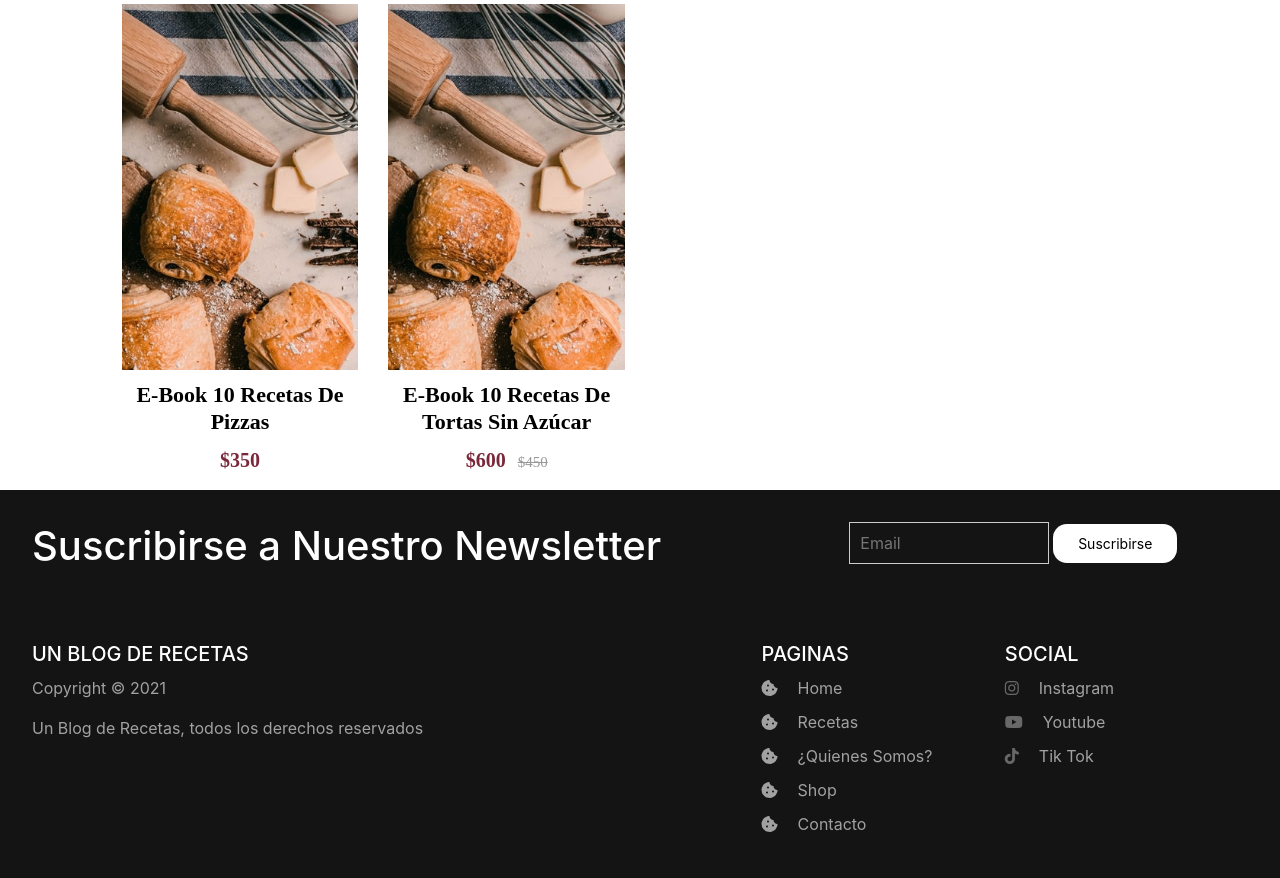
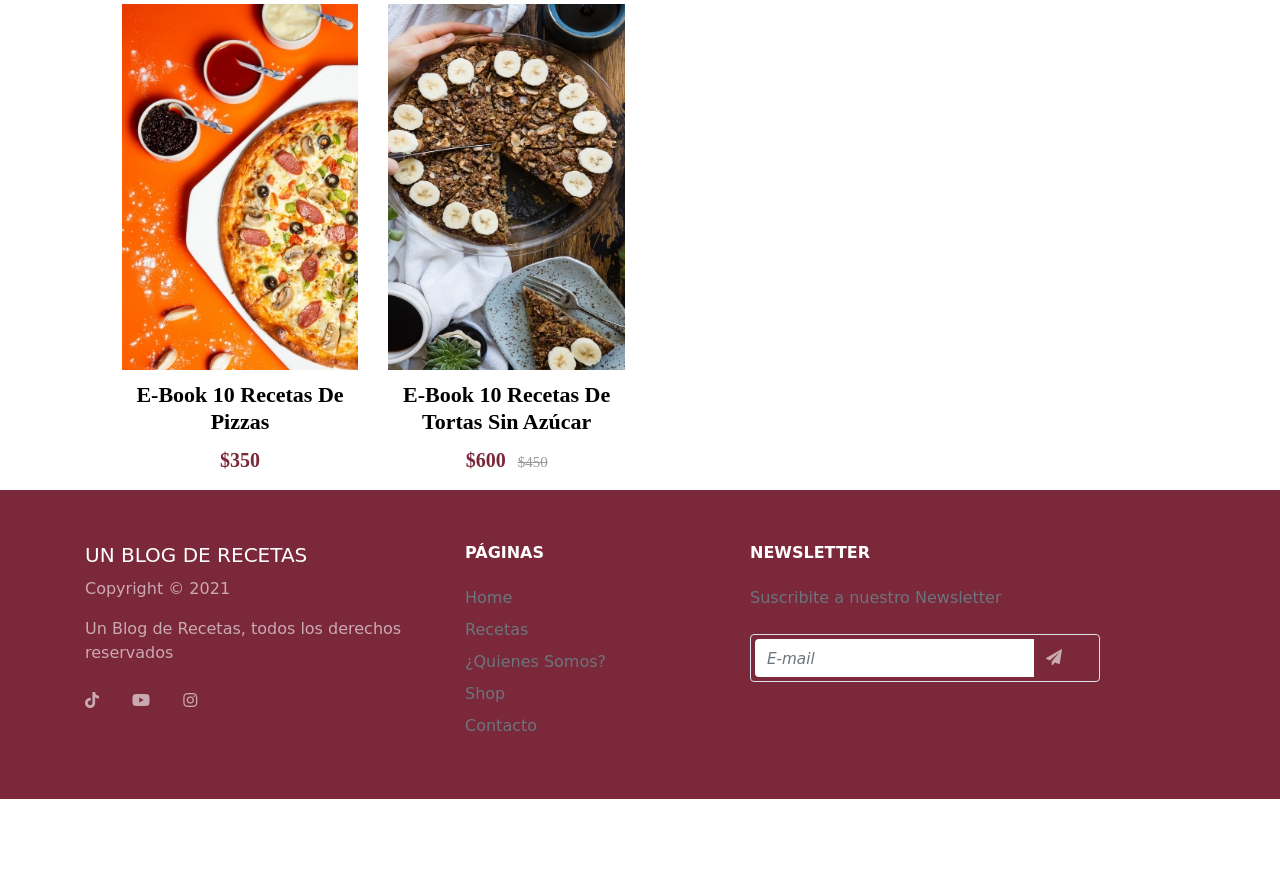
Before and after one commit to SebastianDeFranco/Trabajo-Codehouse, a website: page views/shop.html in a window 1280 px wide. Shown: the part 692-1570 px from the top of the page. After the commit the page ends 1491 px from the top, so only its background shows below. Drawn offline with nearby package versions, Linux system fonts and the light colour scheme; a web font is replaced by a local one.

Commit message:
nuevos cambios

```diff
--- a/assets/scss/archivo.scss
+++ b/assets/scss/archivo.scss
@@ -16,13 +16,14 @@ $blanco:#fff;
     text-decoration: none;
     font-size: 25px;
     padding: 10px;
-    transition: 0,5s;
+    transition: 0.5s;
 }
 
 .nav-link--color:hover{
     text-decoration: none;
     color: $blanco;
-    border-bottom: 2px solid $rosa;
+    background: #b43d57;
+    border-radius: 5px;
 }
 
 .espacio{
@@ -111,9 +112,6 @@ $blanco:#fff;
 /*========================================
 ================== SHOP ==================
 ==========================================*/
-.fondo-shop{
-    background: url('../../img/Plantilla-bg.jpg');
-}
 
 .product-grid6,.product-grid6 .product-image6{
     overflow:hidden
@@ -390,6 +388,12 @@ i{
         width: 100px;
         height: 100px;
     }
+    .grid-recetas{
+        display: grid;
+        grid-template-columns: 1fr 1fr 1fr;
+        justify-content: space-between;
+        margin-left: 10px;
+    }
 
     footer{
         height: 55vh;
--- a/views/shop.html
+++ b/views/shop.html
@@ -56,14 +56,14 @@
     </header>
 <!--==============SHOP================-->
 
-    <div class="container col-xl-10">
+    <div class="container col-xl-10 body">
         <h3 class="titulo-principal">Shop</h3>
         <div class="row">
             <div class="col-xl-3 col-md-3 col-sm-6">
                 <div class="product-grid6">
                     <div class="product-image6">
                         <a href="#">
-                            <img src="../img/shop-book.jpg" alt="e-book recetas de navidad">
+                            <img src="../img/navidad-ebook.jpg" alt="e-book recetas de navidad">
                         </a>
                     </div>
                     <div class="product-content">
@@ -83,7 +83,7 @@
                 <div class="product-grid6">
                     <div class="product-image6">
                         <a href="#">
-                            <img class="pic-1" src="../img/shop-book.jpg" alt="e-book 10 recetas sin Tacc">
+                            <img class="pic-1" src="../img/tacc-ebook.jpg" alt="e-book 10 recetas sin Tacc">
                         </a>
                     </div>
                     <div class="product-content">
@@ -102,7 +102,7 @@
                 <div class="product-grid6">
                     <div class="product-image6">
                         <a href="#">
-                            <img class="pic-1" src="../img/shop-book.jpg" alt="e-book 50 recetas Dulces">
+                            <img class="pic-1" src="../img/macaron-ebook.jpg" alt="e-book 50 recetas Dulces">
                         </a>
                     </div>
                     <div class="product-content">
@@ -142,7 +142,7 @@
                 <div class="product-grid6">
                     <div class="product-image6">
                         <a href="#">
-                            <img class="pic-1" src="../img/shop-curso.jpg" alt="Curso online">
+                            <img class="pic-1" src="../img/pizza-ebook.jpg" alt="Curso online">
                         </a>
                     </div>
                     <div class="product-content">
@@ -161,7 +161,7 @@
                 <div class="product-grid6">
                     <div class="product-image6">
                         <a href="#">
-                            <img class="pic-1" src="../img/shop-curso.jpg" alt="Curso online">
+                            <img class="pic-1" src="../img/sin-azucar-ebook.jpg" alt="Curso online">
                         </a>
                     </div>
                     <div class="product-content">
@@ -183,39 +183,43 @@
 
 
 <!--==============FOOTER===============-->
-<footer>
-        <div class="footer__newsletter">
-            <h2 class="footer__titulo--grande">Suscribirse a Nuestro Newsletter</h2>
-            <form action="">
-                <input type="text" placeholder="Email" class="footer__email">
-                <button class="footer__boton">Suscribirse</button>
-            </form>
-        </div>
-        <div class="footer__main">
-            <div>
+<footer class="fondo-nav body">
+    <div class="container py-5">
+        <div class="row">
+            <div class="col-lg-4 col-md-6 mb-4 mb-lg-0">
                 <h2 class="footer__titulo">Un Blog de Recetas</h2>
                     <p class="footer__parrafo">Copyright &copy; 2021</p>
                     <p class="footer__parrafo">Un Blog de Recetas, todos los derechos reservados</p>
-            </div>
-            <div>
-                <h2 class="footer__titulo">Paginas</h2>
-                <ul class="footer__lista">
-                    <li><a href="../index.html" class="footer__links"><i class="fas fa-cookie-bite"></i>Home</a></li>
-                    <li><a href="./recetas.html" class="footer__links"><i class="fas fa-cookie-bite"></i>Recetas</a></li>
-                    <li><a href="./nosotras.html" class="footer__links"><i class="fas fa-cookie-bite"></i>¿Quienes Somos?</a></li>
-                    <li><a href="./shop.html" class="footer__links"><i class="fas fa-cookie-bite"></i>Shop</a></li>
-                    <li><a href="./contacto.html" class="footer__links"><i class="fas fa-cookie-bite"></i>Contacto</a></li>
+                <ul class="list-inline mt-4">
+                    <li class="list-inline-item"><a href="#" target="_blank" title="Tiktok"><i class="fab fa-tiktok footer__links"></i></a></li>
+                    <li class="list-inline-item"><a href="#" target="_blank" title="Youtube"><i class="fab fa-youtube footer__links"></i></a></li>
+                    <li class="list-inline-item"><a href="#" target="_blank" title="Instagram"><i class="fab fa-instagram footer__links"></i></a></li>
                 </ul>
             </div>
-            <div>
-                <h2 class="footer__titulo">Social</h2>
-                    <ul class="footer__lista">
-                        <li><a href="https://www.instagram.com/unblogderecetas/?hl=es-la" class="footer__links"><i class="fab fa-instagram footer__links"></i>Instagram</a></li>
-                        <li><a href="https://www.youtube.com/channel/UCScyf2paLxI53kEVjIsCjdQ" class="footer__links"><i class="fab fa-youtube footer__links"></i>Youtube</a></li>
-                        <li><a href="https://www.tiktok.com/@unblogderecetas?lang=es" class="footer__links"><i class="fab fa-tiktok footer__links"></i>Tik Tok</a></li>
-                    </ul>
+            <div class="col-lg-3 col-md-6 mb-4 mb-lg-0">
+                <h6 class="text-uppercase font-weight-bold mb-4">Páginas</h6>
+                <ul class="list-unstyled mb-0">
+                    <li class="mb-2"><a href="#" class="text-muted">Home</a></li>
+                    <li class="mb-2"><a href="#" class="text-muted">Recetas</a></li>
+                    <li class="mb-2"><a href="#" class="text-muted">¿Quienes Somos?</a></li>
+                    <li class="mb-2"><a href="#" class="text-muted">Shop</a></li>
+                    <li class="mb-2"><a href="#" class="text-muted">Contacto</a></li>
+                </ul>
+            </div>
+            <div class="col-lg-4 col-md-6 mb-lg-0">
+                <h6 class="text-uppercase font-weight-bold mb-4">Newsletter</h6>
+                <p class="text-muted mb-4">Suscribite a nuestro Newsletter</p>
+                    <div class="p-1 rounded border">
+                        <div class="input-group">
+                            <input type="email" placeholder="E-mail" aria-describedby="button-addon1" class="form-control border-0 shadow-0">
+                                <div class="input-group-append">
+                                    <button id="button-addon1" type="submit" class="btn btn-link"><i class="fa fa-paper-plane footer__links"></i></button>
+                                </div>
+                        </div>
+                    </div>
             </div>
         </div>
+    </div>
 </footer>
     <!--=============SCRIPT=============-->
 <script src="https://code.jquery.com/jquery-3.5.1.slim.min.js" integrity="sha384-DfXdz2htPH0lsSSs5nCTpuj/zy4C+OGpamoFVy38MVBnE+IbbVYUew+OrCXaRkfj" crossorigin="anonymous"></script>
```
Also changed, not shown: index.html (+1 -1 lines), views/contacto.html (+29 -25 lines), views/nosotras.html (+38 -32 lines), views/recetas.html (+1 -1 lines), assets/css/archivo.css, img/macaron-ebook.jpg (added), img/navidad-ebook.jpg (added), img/pizza-ebook.jpg (added), img/sin-azucar-ebook.jpg (added), img/tacc-ebook.jpg (added).
